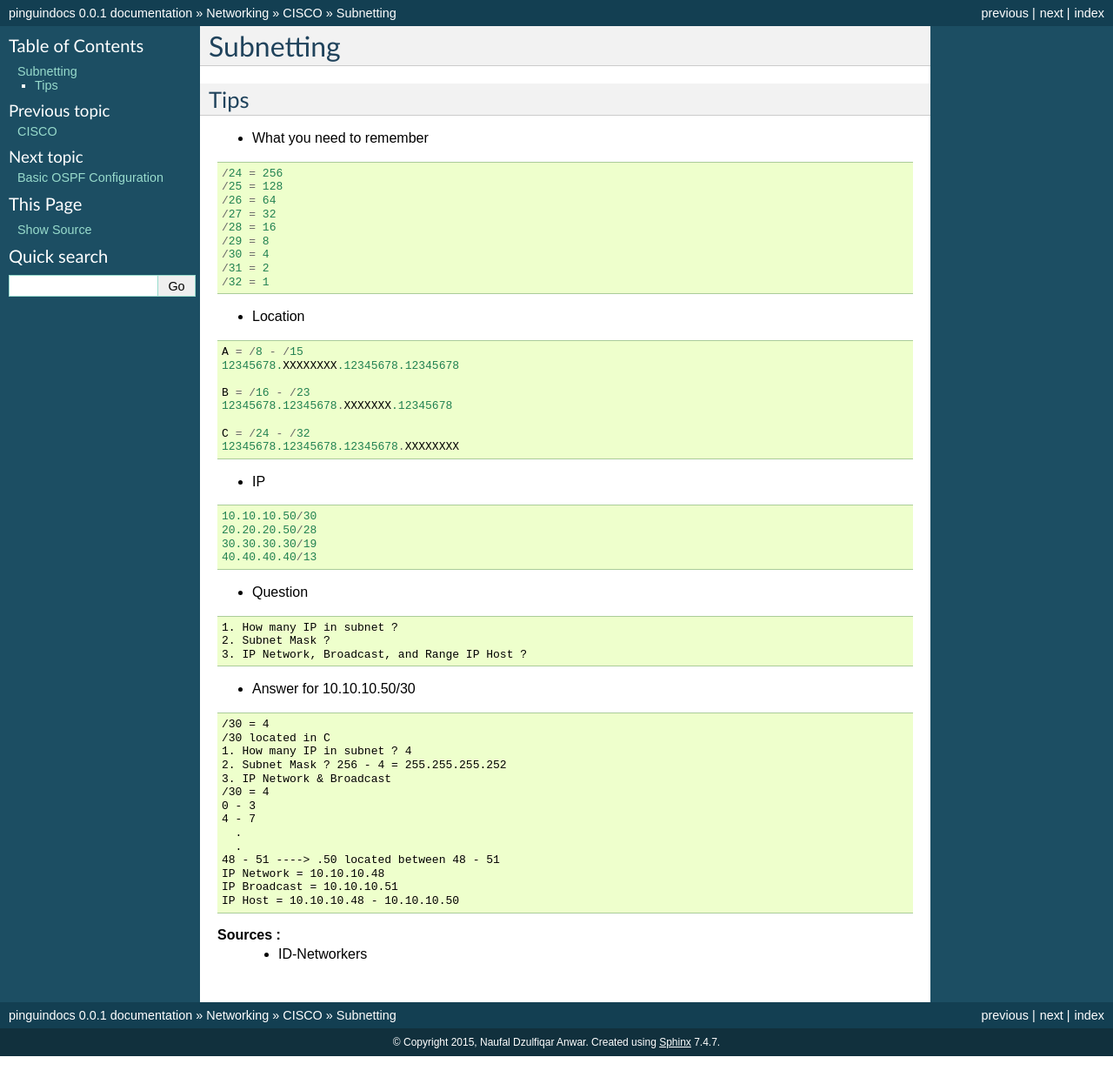
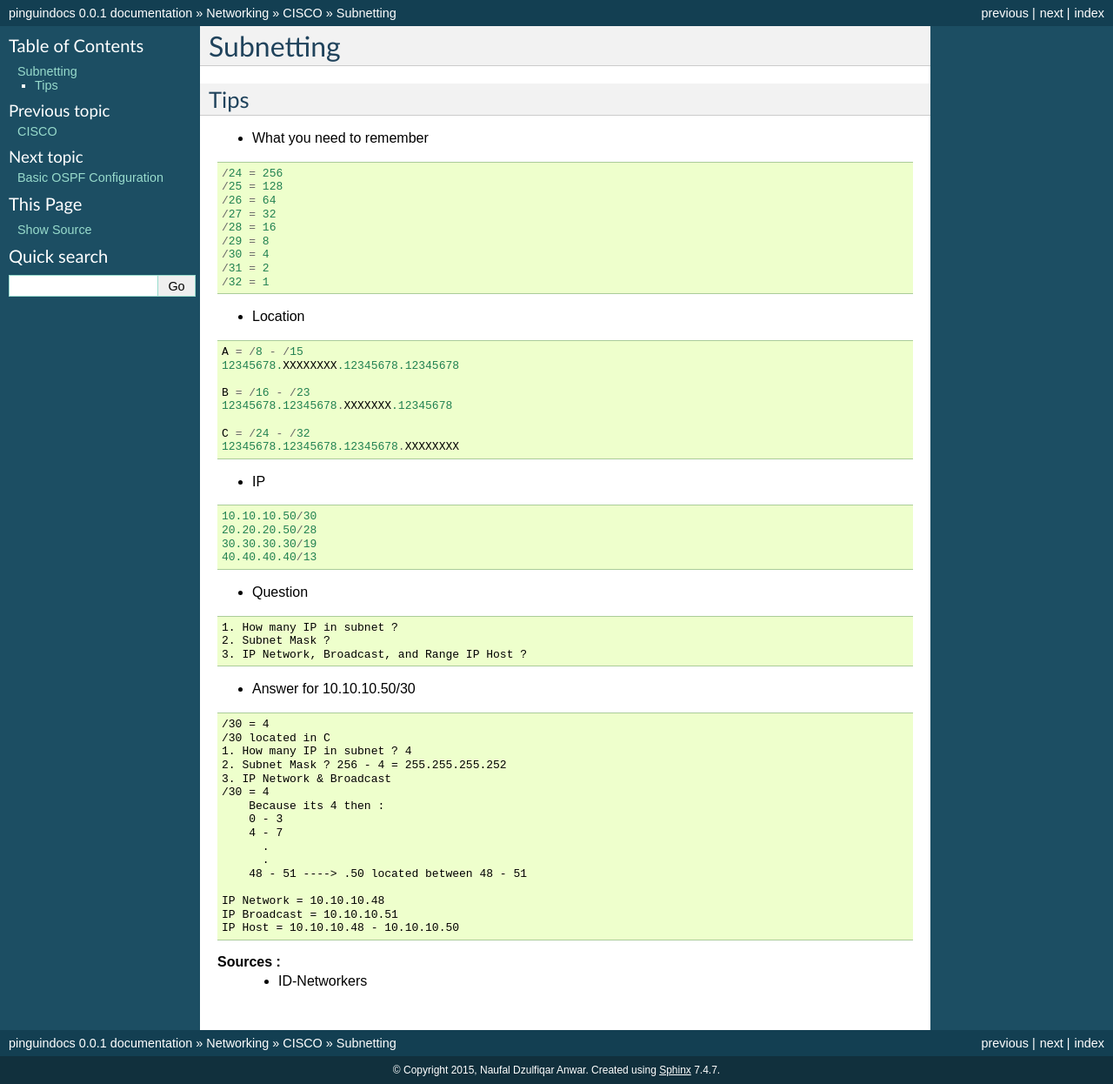
Before and after one commit to ijulele/pinguindocs, a Sphinx documentation site: the page built from docs/source/subnetting.rst, in a window 1280 px wide. Shown: the whole page at 87% size. Built offline with Sphinx 7.4.7, drawn with Linux system fonts in a browser that asks for light colours; before the commit the page ends 1214 px from its top, so only the background shows below that.

Commit message:
Update subnetting.rst

```diff
--- a/docs/source/subnetting.rst
+++ b/docs/source/subnetting.rst
@@ -54,11 +54,13 @@
     2. Subnet Mask ? 256 - 4 = 255.255.255.252
     3. IP Network & Broadcast
     /30 = 4
-    0 - 3
-    4 - 7
-      .
-      .
-    48 - 51 ----> .50 located between 48 - 51
+        Because its 4 then :
+        0 - 3
+        4 - 7
+          .
+          .
+        48 - 51 ----> .50 located between 48 - 51
+
     IP Network = 10.10.10.48
     IP Broadcast = 10.10.10.51
     IP Host = 10.10.10.48 - 10.10.10.50
```
